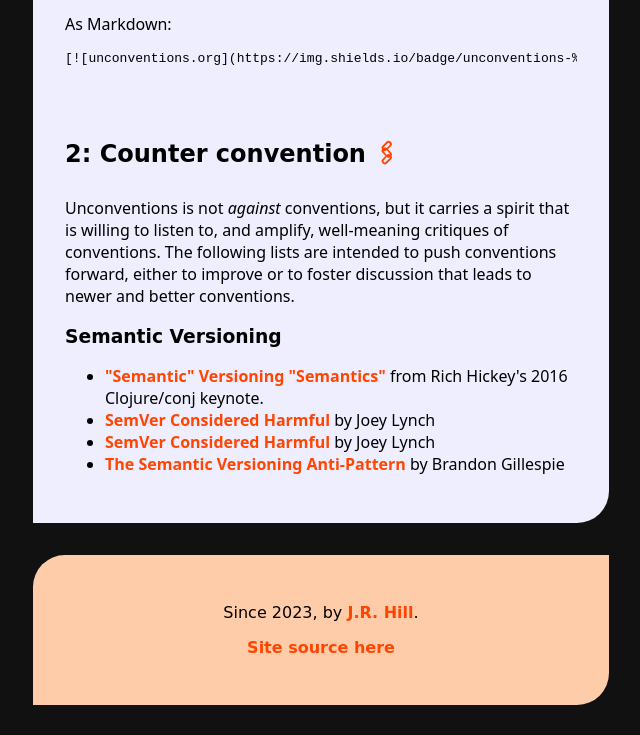
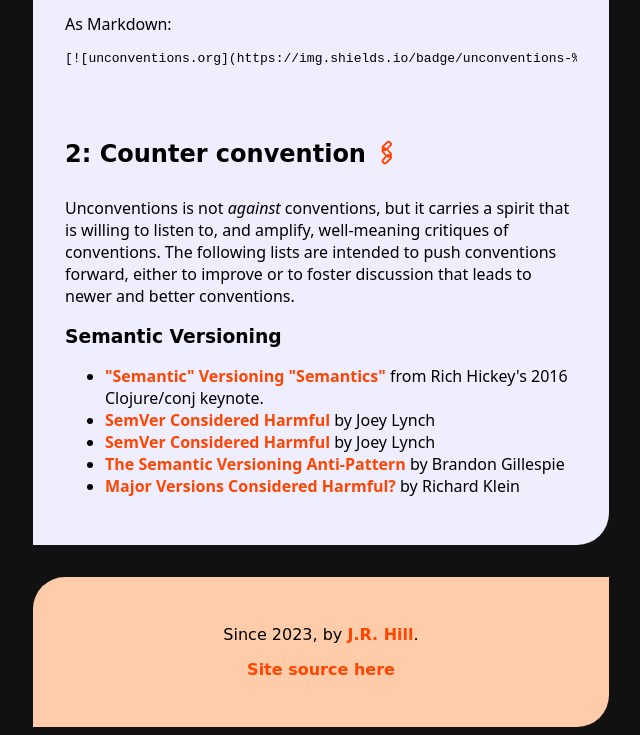
Before and after one commit to so-dang-cool/unconventions.org, a plain HTML site: page index.html in a window 1280 px wide. Shown: the part 1629-2364 px from the top of the page, without its empty margins (319-959 px from the left). Before the commit the page ends 2342 px from the top, so only its background shows below. Drawn offline with Linux system fonts and the light colour scheme; a web font is replaced by a local one.

Commit message:
Add one more counter-semver article

```diff
--- a/index.html
+++ b/index.html
@@ -152,6 +152,11 @@
           The Semantic Versioning Anti-Pattern
         </a> by Brandon Gillespie
       </li>
+      <li>
+        <a href="https://agingdeveloper.com/article/2022-02-26-major-harmful">
+          Major Versions Considered Harmful?
+        </a> by Richard Klein
+      </li>
     </ul>
 
   </main>
```
